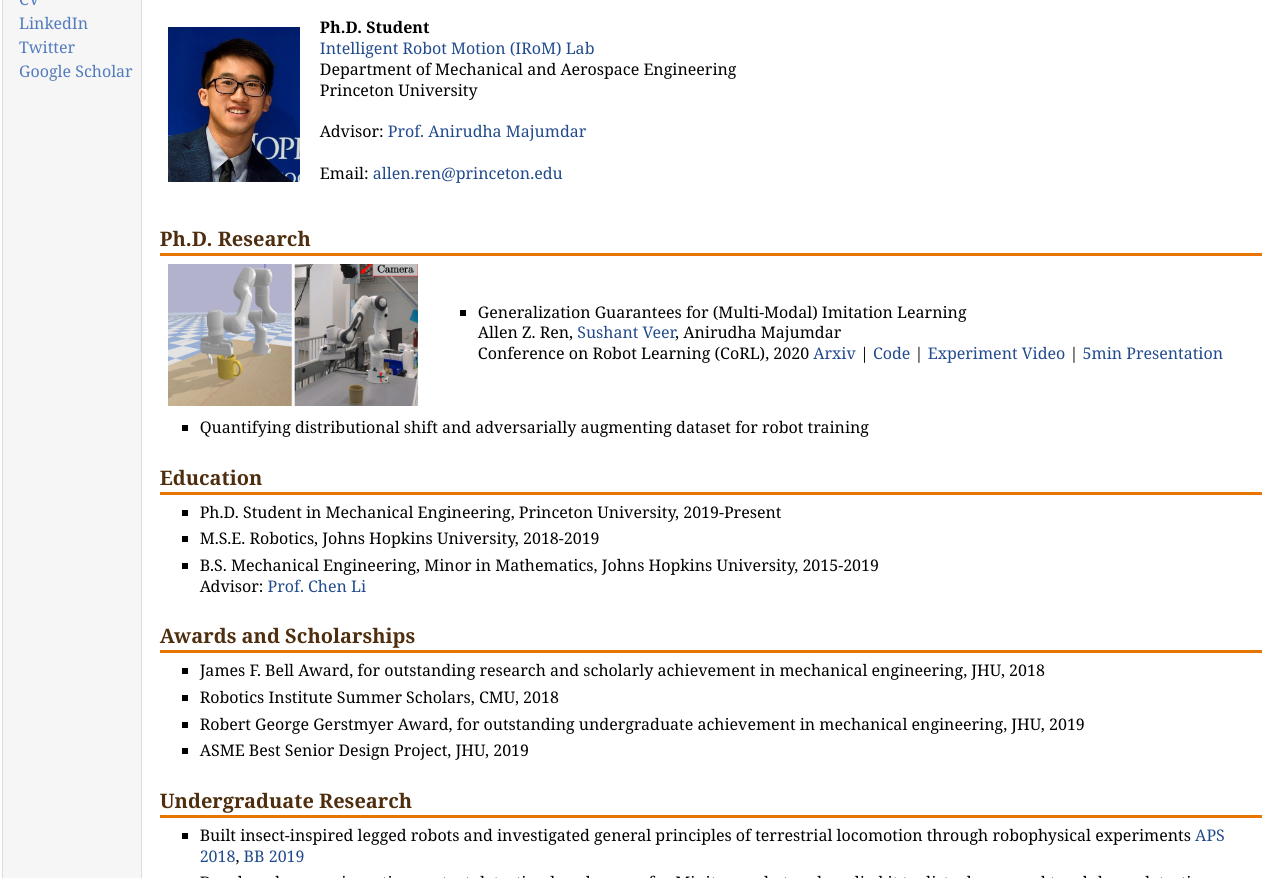
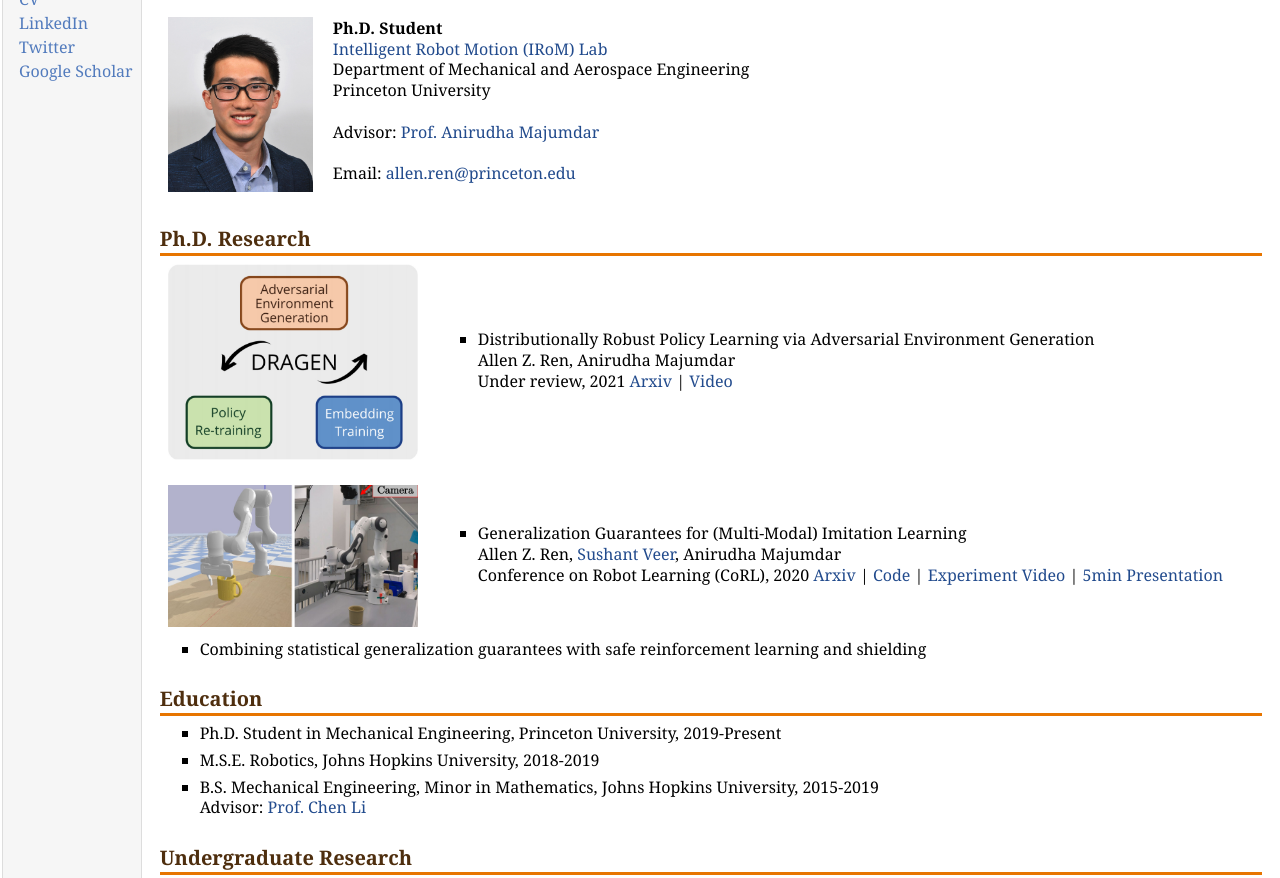
Before and after one commit to zren96/website, a plain HTML site: page index.html in a window 1280 px wide. Shown: the part 48-926 px from the top of the page. Drawn offline with Linux system fonts and the light colour scheme.

Commit message:
update DRAGEN

```diff
--- a/index.html
+++ b/index.html
@@ -22,7 +22,7 @@
 <h1>Allen Z. Ren  &nbsp;&nbsp;&nbsp;&nbsp;任至意</h1>
 </div>
 <table class="imgtable"><tr><td>
-<a href="headshot_hopkins.jpg"><img src="\pictures\headshot_hopkins.jpg" alt="headshot" width="132px" height="155px" /></a>&nbsp;</td>
+<a href="Allen.jpg"><img src="\pictures\Allen.jpg" alt="headshot" width="145px" height="175px" /></a>&nbsp;</td>
 <td align="left"><p><b>Ph.D. Student</b><br />
 <a href="https://irom-lab.princeton.edu/">Intelligent Robot Motion (IRoM) Lab</a><br />
 Department of Mechanical and Aerospace Engineering<br />
@@ -32,6 +32,13 @@ Email: <a href="mailto:allen.ren@princeton.edu">allen.ren@princeton.edu</a></p>
 </td></tr></table>
 <h2>Ph.D. Research</h2>
 <table class="imgtable"><tr><td>
+<a href="DRAGEN_thumbnail.png"><img src="\pictures\DRAGEN_thumbnail.png" alt="DRAGEN_thumbnail" width="250px" height="196px" /></a>&nbsp;</td>
+<td align="left"><ul>
+<li><p>Distributionally Robust Policy Learning via Adversarial Environment Generation <br /> Allen Z. Ren, Anirudha Majumdar <br /> Under review, 2021 <a href="https://arxiv.org/abs/2107.06353">Arxiv</a> | <a href="https://www.youtube.com/watch?v=E_DlR18cmSY">Video</a></p>
+</li>
+</ul>
+</td></tr></table>
+<table class="imgtable"><tr><td>
 <a href="corl20_thumbnail.jpg"><img src="\pictures\corl20_thumbnail.jpg" alt="corl20_thumbnail" width="250px" height="142px" /></a>&nbsp;</td>
 <td align="left"><ul>
 <li><p>Generalization Guarantees for (Multi-Modal) Imitation Learning <br /> Allen Z. Ren, <a href="http://sveer.mycpanel.princeton.edu/">Sushant Veer</a>, Anirudha Majumdar <br /> Conference on Robot Learning (CoRL), 2020 <a href="https://arxiv.org/abs/2008.01913">Arxiv</a> | <a href="https://github.com/irom-lab/PAC-Imitation">Code</a> | <a href="https://www.youtube.com/watch?v=dfXyHvOTolc&amp;t=1s">Experiment Video</a> | <a href="https://www.youtube.com/watch?v=nabtvOWoIlo&amp;feature=emb_logo">5min Presentation</a></p>
@@ -39,7 +46,7 @@ Email: <a href="mailto:allen.ren@princeton.edu">allen.ren@princeton.edu</a></p>
 </ul>
 </td></tr></table>
 <ul>
-<li><p>Quantifying distributional shift and adversarially augmenting dataset for robot training</p>
+<li><p>Combining statistical generalization guarantees with safe reinforcement learning and shielding</p>
 </li>
 </ul>
 <h2>Education</h2>
@@ -50,17 +57,6 @@ Email: <a href="mailto:allen.ren@princeton.edu">allen.ren@princeton.edu</a></p>
 </li>
 <li><p>B.S. Mechanical Engineering, Minor in Mathematics, Johns Hopkins University, 2015-2019<br />
 Advisor: <a href="https://me.jhu.edu/faculty/chen-li/">Prof. Chen Li</a></p>
-</li>
-</ul>
-<h2>Awards and Scholarships</h2>
-<ul>
-<li><p>James F. Bell Award, for outstanding research and scholarly achievement in mechanical engineering, JHU, 2018</p>
-</li>
-<li><p>Robotics Institute Summer Scholars, CMU, 2018</p>
-</li>
-<li><p>Robert George Gerstmyer Award, for outstanding undergraduate achievement in mechanical engineering, JHU, 2019</p>
-</li>
-<li><p>ASME Best Senior Design Project, JHU, 2019</p>
 </li>
 </ul>
 <h2>Undergraduate Research</h2>
@@ -78,17 +74,17 @@ Advisor: <a href="https://me.jhu.edu/faculty/chen-li/">Prof. Chen Li</a></p>
 <ul>
 <li><p>Co-organizer, Princeton Robotics Seminar</p>
 </li>
-<li><p>Webmaster, <a href="robo.princeton.edu">Robotics at Princeton</a></p>
+<li><p>Webmaster, <a href="https://robo.princeton.edu">Robotics at Princeton</a></p>
 </li>
 </ul>
 
 </li>
 </ul>
 <h2>About Me</h2>
-<p>I was born in Jiangsu, China and grew up there until 16 when I came to the U.S. by myself to continue high school studies. I can speak Mandarin, English, and <a href="https://en.wikipedia.org/wiki/Wu_Chinese">Wu</a> fluently. I enjoy soccer (both watching and playing) and traveling/backpacking. I am also getting a private pilot license.</p>
+<p>I was born in Jiangsu, China and grew up there until 16 when I continued high school in the U.S.. I can speak Mandarin, English, and <a href="https://en.wikipedia.org/wiki/Wu_Chinese">Wu</a> fluently. I enjoy watching and playing soccer, hitting the gym, and traveling/backpacking. I am also getting a private pilot license.</p>
 <div id="footer">
 <div id="footer-text">
-Page generated 2021-02-28 15:55:05 EST, by <a href="http://jemdoc.jaboc.net/">jemdoc</a>.
+Page generated 2021-07-14 20:38:57 EDT, by <a href="http://jemdoc.jaboc.net/">jemdoc</a>.
 </div>
 </div>
 </td>
```
Also changed, not shown: pictures/Allen.jpg (added), pictures/DRAGEN_thumbnail.png (added), 4 other files.
